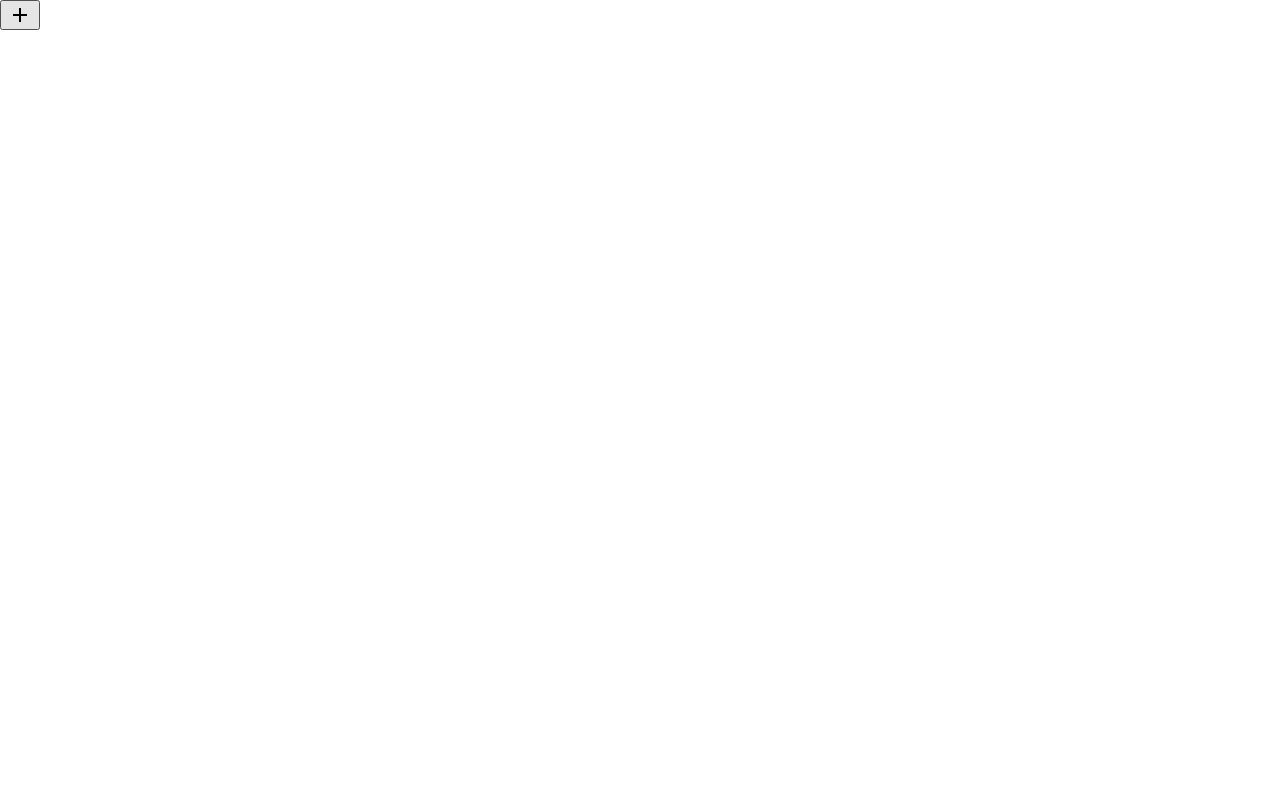
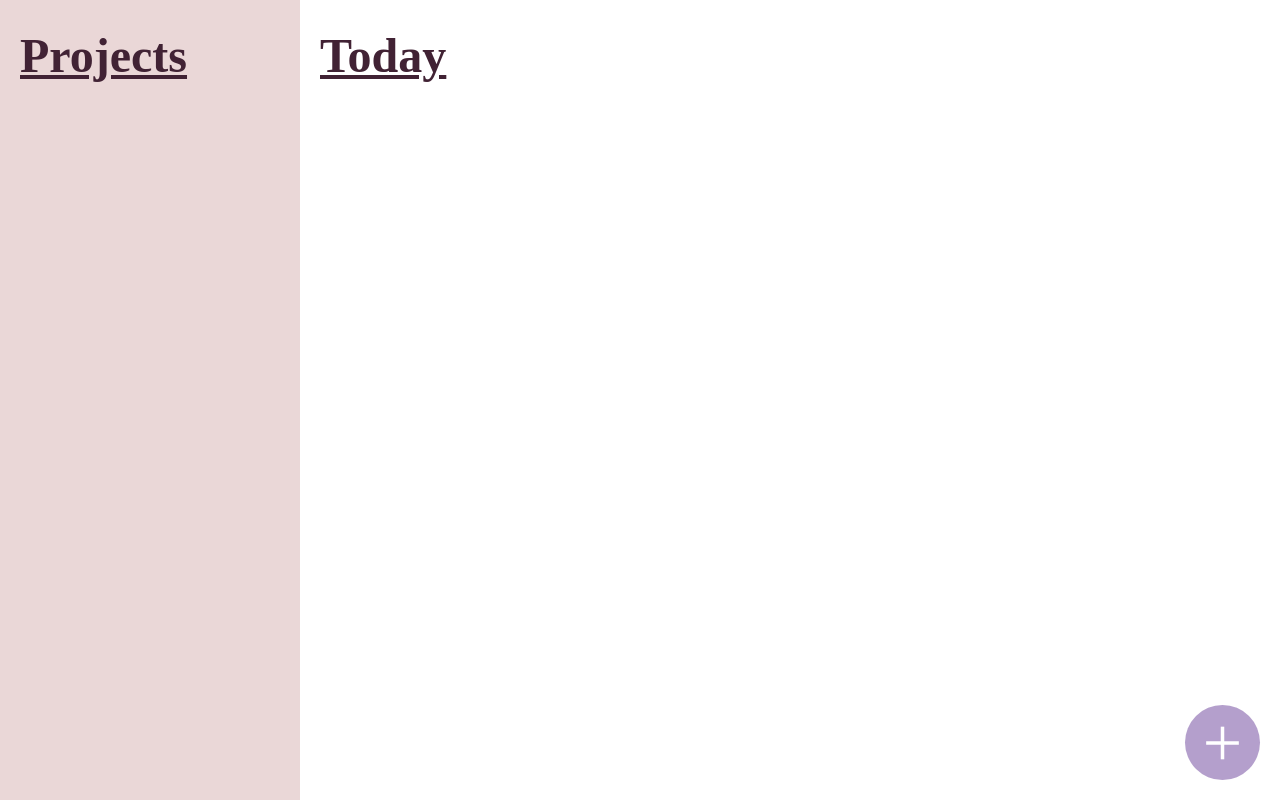
Before and after one commit to Murfew/Todo-List, a website built with webpack: page src/index.html in a window 1280 px wide. Built offline with nearby package versions, Linux system fonts and the light colour scheme.

Commit message:
added some very basic page css

```diff
--- a/src/appLogic.js
+++ b/src/appLogic.js
@@ -7,7 +7,6 @@ export function initializeStorage() {
 }
 
 export function createProject(title) {
-  //TODO no duplicate names
   for (let i = 1; i < localStorage.length; i++) {
     if (localStorage.key(i) === title) {
       return false;
--- a/src/index.html
+++ b/src/index.html
@@ -10,11 +10,14 @@
     <title>Todo List</title>
   </head>
   <body>
-    <div class="sidebar"></div>
+    <div class="sidebar">
+      <h1 class="title">Projects</h1>
+      <ul class="projects"></ul>
+    </div>
     <main>
-      <h1 class="title"></h1>
+      <h1 class="title">Today</h1>
       <div class="todos"></div>
-      <button class="material-symbols-outlined">add</button>
+      <button class="material-symbols-outlined add-new">add</button>
     </main>
   </body>
 </html>
--- a/src/styles.css
+++ b/src/styles.css
@@ -1 +1,51 @@
 @import "./reset.css";
+
+:root {
+  --white: #ffffff;
+  --light-purple: #b49fcc;
+  --dark-purple: #412234;
+  --purple: #6d466b;
+  --cream: #ead7d7;
+}
+
+body {
+  display: flex;
+  height: 100vh;
+  width: 100vw;
+}
+
+.sidebar {
+  flex-basis: 25%;
+  background-color: var(--cream);
+  max-width: 300px;
+  padding: 20px;
+}
+
+.add-new {
+  background-color: #b49fcc;
+  border: none;
+  height: 75px;
+  width: 75px;
+  border-radius: 100%;
+  font-size: 3.5em;
+  color: var(--white);
+  position: absolute;
+  bottom: 20px;
+  right: 20px;
+}
+
+main {
+  position: relative;
+  flex: 1;
+  padding: 20px;
+}
+
+.title {
+  font-size: 3em;
+  color: var(--dark-purple);
+  text-decoration: underline var(--dark-purple);
+}
+
+.add-new:hover {
+  filter: brightness(85%);
+}
```
